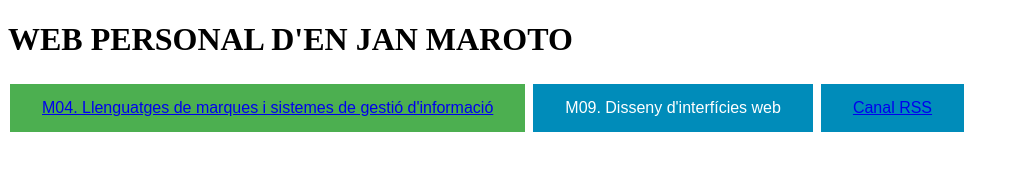
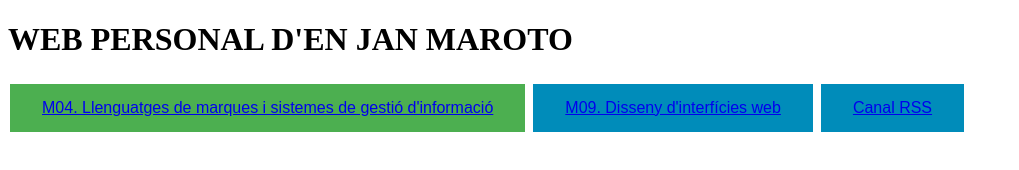
Before and after one commit to janmaroto/janmaroto.github.io, a plain HTML site: page index.html in a window 1280 px wide. Shown: the whole page, without its empty margins (0-1019 px from the left). Drawn offline with Linux system fonts and the light colour scheme.

Commit message:
Coregit erro amb els tags del link del projecte

```diff
--- a/index.html
+++ b/index.html
@@ -23,7 +23,7 @@
 
 <h1>WEB PERSONAL D'EN JAN MAROTO</h1>
 <button class="button button1"> <a href="fox/index.html">M04. Llenguatges de marques i sistemes de gesti&oacute; d'informaci&oacute;</a></button>
-<button class="button button2"> <a href="rumrum/index.html"></a>M09. Disseny d'interf&iacute;cies web</button>
+<button class="button button2"> <a href="rumrum/index.html">M09. Disseny d'interf&iacute;cies web</a></button>
 <button class="button button2"> <a type="application/rss+xml" href="canalrss.xml">Canal RSS</a></button>
 
 
```
